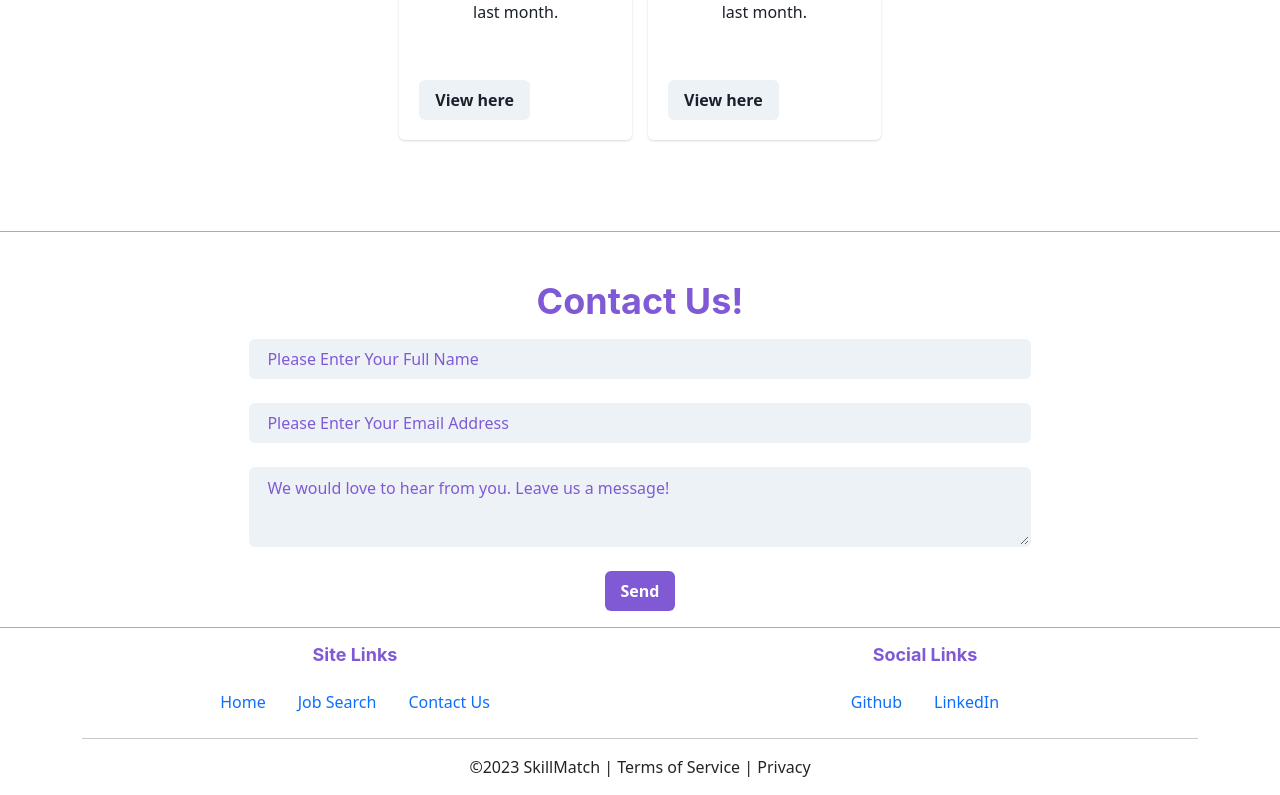
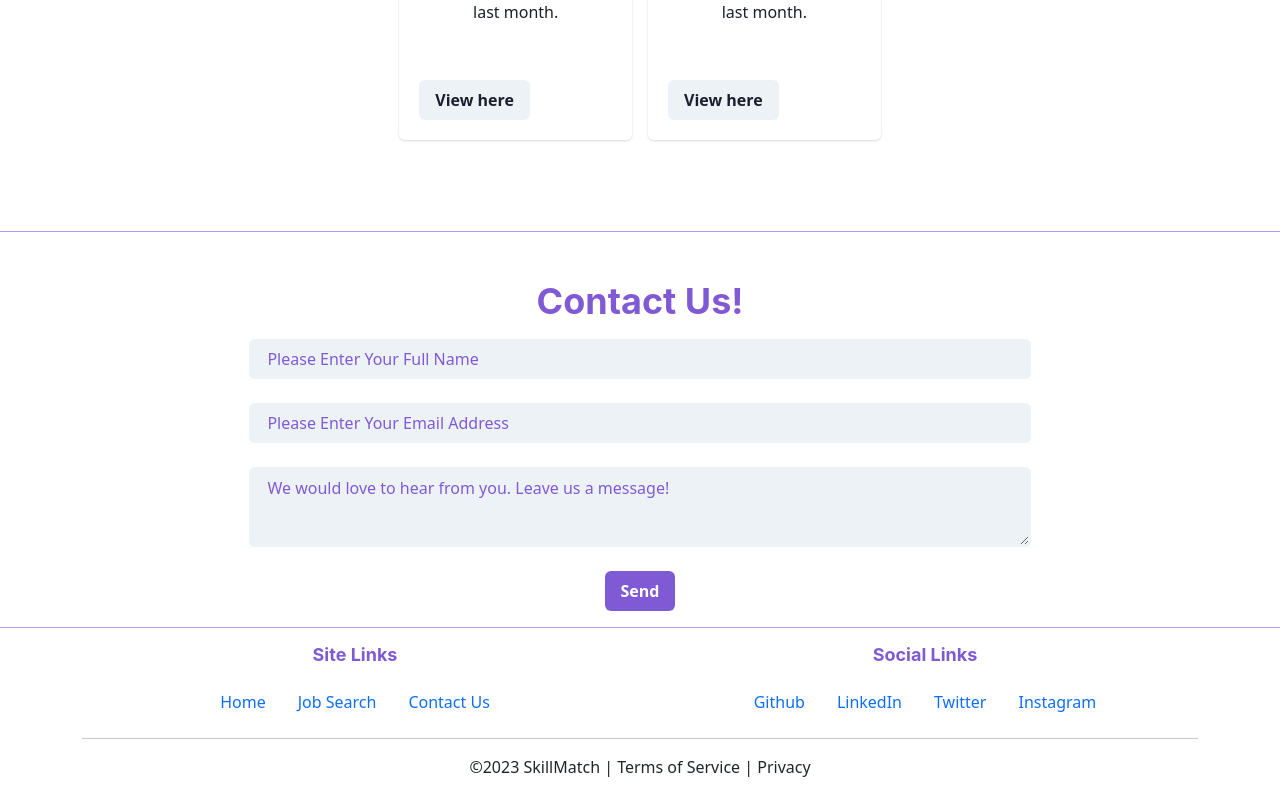
Before and after one commit to ngalvin1991/skillmatch, a React (Create React App) app: page / in a window 1280 px wide. Shown: the part 1441-2236 px from the top of the page. Built offline with nearby package versions, Linux system fonts and the light colour scheme; no server answers.

Commit message:
added placeholder social links

```diff
--- a/src/Components/Footer/Footer.js
+++ b/src/Components/Footer/Footer.js
@@ -36,6 +36,12 @@ const Footer = () => {
                         <Nav.Item as="li">
                             <Nav.Link eventKey="#">LinkedIn</Nav.Link>
                         </Nav.Item>
+                        <Nav.Item as="li">
+                            <Nav.Link eventKey="#">Twitter</Nav.Link>
+                        </Nav.Item>
+                        <Nav.Item as="li">
+                            <Nav.Link eventKey="#">Instagram</Nav.Link>
+                        </Nav.Item>
 
                     </Nav>
                   </div>
```
